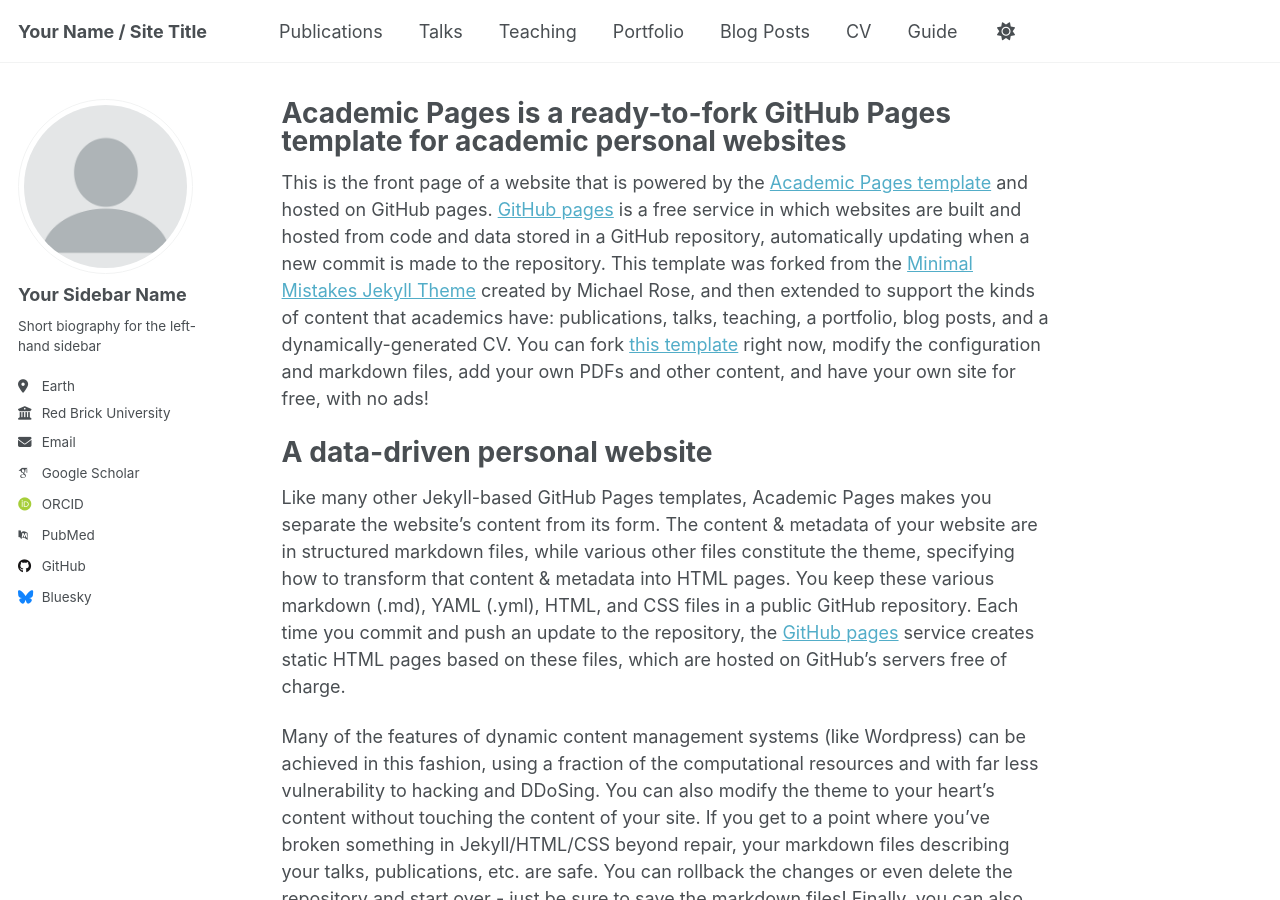
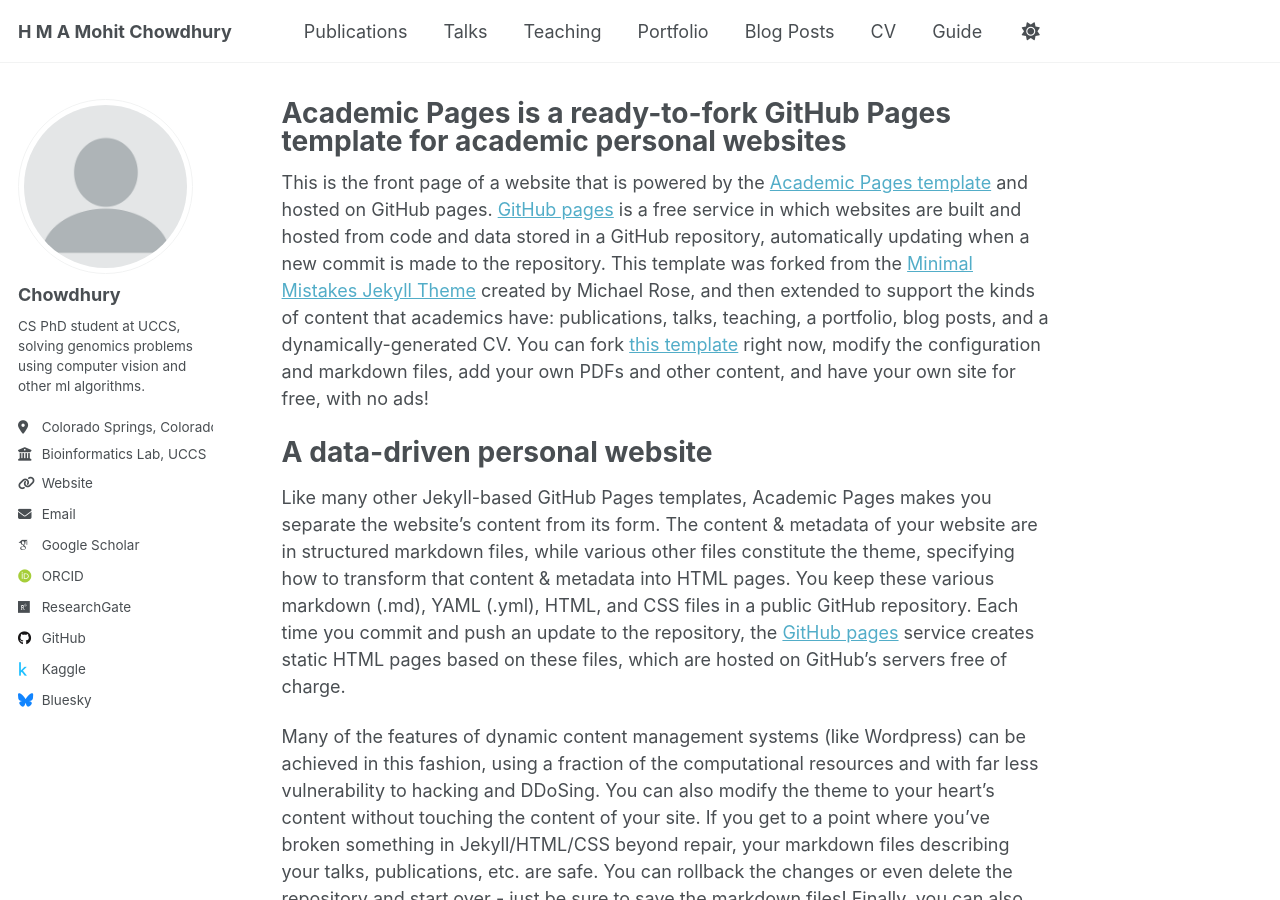
Before and after one commit to shadhinaust/shadhinaust.github.io, a Jekyll site: the page built from _pages/about.md, in a window 1280 px wide and 900 px high. Built offline with Jekyll 4.4.1, drawn with Linux system fonts in a browser that asks for light colours; some web fonts are replaced.

Commit message:
added basic info

```diff
--- a/_config.yml
+++ b/_config.yml
@@ -9,13 +9,13 @@
 # Basic Site Settings
 locale                   : "en-US"
 site_theme               : "default"
-title                    : "Your Name / Site Title"
+title                    : "H M A Mohit Chowdhury"
 title_separator          : "-"
 name                     : &name "Your Name"
 description              : &description "personal description"
-url                      : https://academicpages.github.io # the base hostname & protocol for your site e.g. "https://[your GitHub username].github.io" or if you already have some other page hosted on Github then use "https://[your GitHub username].github.io/[Your Repo Name]"
+url                      : https://hmamohit.github.io # the base hostname & protocol for your site e.g. "https://[your GitHub username].github.io" or if you already have some other page hosted on Github then use "https://[your GitHub username].github.io/[Your Repo Name]"
 baseurl                  : "" # the subpath of your site, e.g. "/blog"
-repository               : "academicpages/academicpages.github.io"
+repository               : "hmamohit/hmamohit.github.io"
 
 # Site Author - The following control what appear as part of the author content on the side bar.
 #               If a field is blank the icon and link will not appear, otherwise it will be shown.
@@ -23,31 +23,31 @@
 author:
   # Biographic information
   avatar           : "profile.png"
-  name             : "Your Sidebar Name"
+  name             : "Chowdhury"
   pronouns         : # example: "she/her"
-  bio              : "Short biography for the left-hand sidebar"
-  location         : "Earth"
-  employer         : "Red Brick University"
-  uri              : # URL
-  email            : "none@example.org"
+  bio              : "CS PhD student at UCCS, solving genomics problems using computer vision and other ml algorithms."
+  location         : "Colorado Springs, Colorado"
+  employer         : "Bioinformatics Lab, UCCS"
+  uri              : https://hmamohit.github.io
+  email            : "hmamohit@gmail.com"
 
   # Academic websites
   academia         : # URL
   arxiv            : # URL - Update with the correct link to your profile
-  googlescholar    : "https://scholar.google.com/citations?user=PS_CX0AAAAAJ"
+  googlescholar    : "https://scholar.google.com/citations?user=plH24fQAAAAJ&hl=en"
   impactstory      : # URL
-  orcid            : "http://orcid.org/yourorcidurl"
+  orcid            : "https://orcid.org/0009-0000-8687-4064"
   semantic         : # URL
-  pubmed           : "https://www.ncbi.nlm.nih.gov/pubmed/?term=john+snow"
-  researchgate     : # URL
+  pubmed           : # URL
+  researchgate     : "https://www.researchgate.net/profile/H-M-A-Mohit-Chowdhury"
   scopus           : # URL
 
   # Repositories and software development
   bitbucket        : # Username - Update with your username on the site
   codepen          : # Username
   dribbble         : # Username
-  github           : "academicpages"
-  kaggle           : # Username
+  github           : "hmamohit"
+  kaggle           : "hmamohitchowdhury"
   stackoverflow    : # User number or user number and name (i.e., use "1" or "1/jeff-atwood")
 
   # Social media
```
